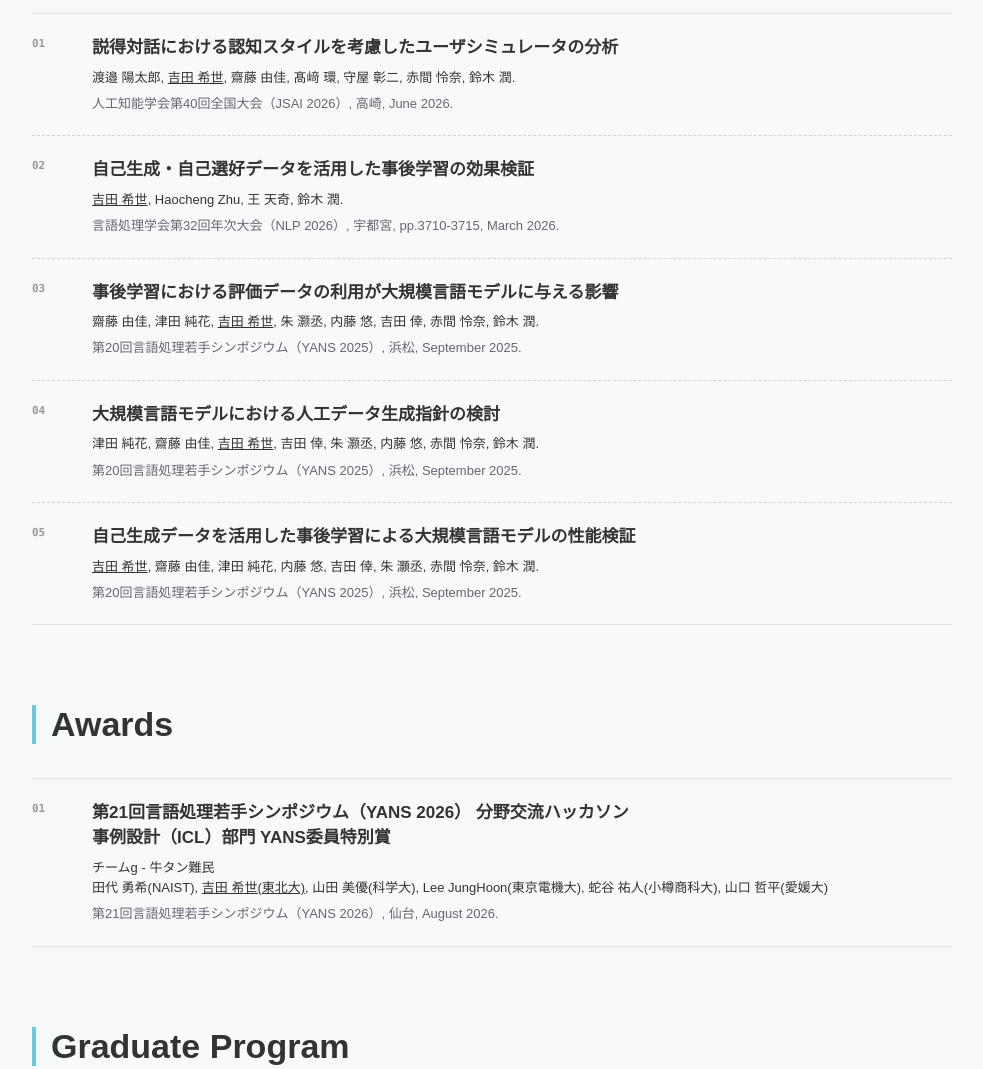
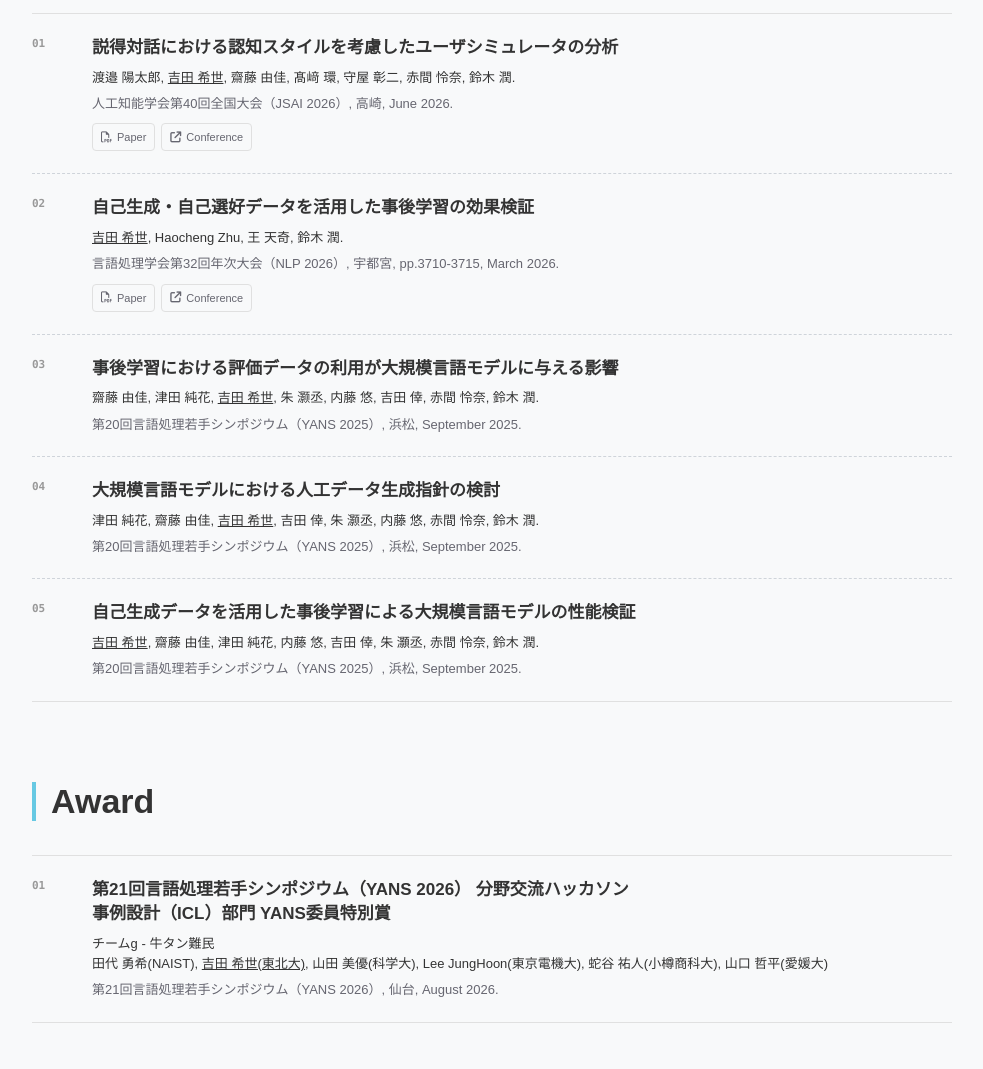
Before and after one commit to KiseYoshida/KiseYoshida.github.io, a plain HTML site: page index.html in a window 1280 px wide. Shown: the part 890-1959 px from the top of the page, without its empty margins (263-1246 px from the left). Drawn offline with Linux system fonts and the light colour scheme.

Commit message:
feat: update portfolio content and styling

```diff
--- a/index.html
+++ b/index.html
@@ -81,6 +81,10 @@
                                     <span class="ja" style="display: none;">共同研究</span>
                                     <span class="en">Collaborative Research</span>
                                 </button>
+                                <button class="nav-submenu-item" onclick="scrollToSubsection('experience-qualifications', 'experience')">
+                                    <span class="ja" style="display: none;">資格</span>
+                                    <span class="en">Qualifications</span>
+                                </button>
                                 <button class="nav-submenu-item" onclick="scrollToSubsection('experience-teaching', 'experience')">
                                     <span class="ja" style="display: none;">ティーチングアシスタント</span>
                                     <span class="en">Teaching Assistant</span>
@@ -112,7 +116,7 @@
         </h2>
         <div class="profile-subsection-content">
             <p>
-                <span class="ja" style="display: none;"><a href="https://www.fai.cds.tohoku.ac.jp/" target="_blank">FaiLab (鈴木潤研究室)</a></span>
+                <span class="ja" style="display: none;"><a href="https://www.fai.cds.tohoku.ac.jp/" target="_blank">FaiLab (鈴木・赤間研究室)</a></span>
                 <span class="en"><a href="https://www.fai.cds.tohoku.ac.jp/" target="_blank">FaiLab (Jun Suzuki Lab)</a></span>
             </p>
             <p><a href="https://www.nlp.ecei.tohoku.ac.jp/" target="_blank">Tohoku NLP Group</a></p>
@@ -191,6 +195,14 @@
                 <div class="publication-venue">
                     人工知能学会第40回全国大会（JSAI 2026）, 高崎, June 2026.
                 </div>
+                <div class="publication-links">
+                    <a href="https://www.jstage.jst.go.jp/article/pjsai/JSAI2026/0/JSAI2026_3YinA64/_pdf/-char/ja" target="_blank" rel="noopener noreferrer">
+                        <i class="fa-regular fa-file-pdf" aria-hidden="true"></i> Paper
+                    </a>
+                    <a href="https://www.jstage.jst.go.jp/article/pjsai/JSAI2026/0/JSAI2026_3YinA64/_article/-char/ja" target="_blank" rel="noopener noreferrer">
+                        <i class="fa-solid fa-arrow-up-right-from-square" aria-hidden="true"></i> Conference
+                    </a>
+                </div>
             </div>
 
             <div class="publication-item">
@@ -202,6 +214,14 @@
                 </div>
                 <div class="publication-venue">
                     言語処理学会第32回年次大会（NLP 2026）, 宇都宮, pp.3710-3715, March 2026.
+                </div>
+                <div class="publication-links">
+                    <a href="https://www.anlp.jp/proceedings/annual_meeting/2026/pdf_dir/C8-17.pdf" target="_blank" rel="noopener noreferrer">
+                        <i class="fa-regular fa-file-pdf" aria-hidden="true"></i> Paper
+                    </a>
+                    <a href="https://www.anlp.jp/proceedings/annual_meeting/2026/#:~:text=%E8%87%AA%E5%B7%B1%E7%94%9F%E6%88%90%E3%83%BB%E8%87%AA%E5%B7%B1%E9%81%B8%E5%A5%BD%E3%83%87%E3%83%BC%E3%82%BF%E3%82%92%E6%B4%BB%E7%94%A8%E3%81%97%E3%81%9F%E4%BA%8B%E5%BE%8C%E5%AD%A6%E7%BF%92%E3%81%AE%E5%8A%B9%E6%9E%9C%E6%A4%9C%E8%A8%BC" target="_blank" rel="noopener noreferrer">
+                        <i class="fa-solid fa-arrow-up-right-from-square" aria-hidden="true"></i> Conference
+                    </a>
                 </div>
             </div>
 
@@ -247,7 +267,7 @@
     <section id="awards" class="content-section">
         <h1>
             <span class="ja" style="display: none;">受賞</span>
-            <span class="en">Awards</span>
+            <span class="en">Award</span>
         </h1>
         <div class="publication-list">
             <div class="publication-item">
@@ -310,6 +330,27 @@
                             <span class="ja" style="display: none;">株式会社 PKSHA Technology</span>
                             <span class="en">PKSHA Technology Inc.</span>
                         </a>
+                    </div>
+                </div>
+            </div>
+        </div>
+        <h2 id="experience-qualifications">
+            <span class="ja" style="display: none;">資格</span>
+            <span class="en">Qualifications</span>
+        </h2>
+        <div class="experience-list">
+            <div class="experience-item">
+                <div class="experience-period">2026.08</div>
+                <div class="experience-body">
+                    <div class="experience-title">
+                        <span class="ja" style="display: none;">JDLA E資格 2026 #2</span>
+                        <span class="en">JDLA Deep Learning for ENGINEER 2026 #2</span>
+                    </div>
+                    <div class="experience-meta">
+                        <div>
+                            <span class="ja" style="display: none;">合格</span>
+                            <span class="en">Passed</span>
+                        </div>
                     </div>
                 </div>
             </div>
@@ -392,7 +433,7 @@
     <!-- フッター -->
     <footer class="footer">
         <div class="footer-content">
-            <div>© 2025 Kise Yoshida</div>
+            <div>© 2025–2026 Kise Yoshida</div>
             <div>
                 <span class="ja" style="display: none;">最終更新日: <span id="lastUpdatedJa"></span></span>
                 <span class="en">Last Updated: <span id="lastUpdatedEn"></span></span>
--- a/script.js
+++ b/script.js
@@ -102,6 +102,7 @@ function toggleLanguage() {
 
 function switchToLanguage(lang) {
     currentLanguage = lang;
+    document.documentElement.lang = lang;
 
     // すべての言語要素を非表示
     const allJaElements = document.querySelectorAll('.ja');
--- a/styles.css
+++ b/styles.css
@@ -23,24 +23,24 @@
 }
 
 body.dark-mode {
-    --page-bg: #111827;
-    --surface-bg: #111827;
-    --sidebar-bg: #1f2937;
-    --sidebar-border: #4b5563;
-    --sidebar-text: #f9fafb;
-    --sidebar-muted: #c7ced8;
-    --sidebar-accent: #9de4f4;
-    --text-primary: #e5e7eb;
-    --text-heading: #f3f4f6;
-    --text-muted: #c7ced8;
-    --text-subtle: #9ca3af;
-    --accent: #67c9e3;
-    --accent-strong: #7dd3fc;
-    --accent-soft: #263244;
-    --secondary: #7dd3fc;
-    --border: #374151;
-    --border-soft: #4b5563;
-    --divider: #4b5563;
+    --page-bg: #07090d;
+    --surface-bg: #0b0f14;
+    --sidebar-bg: #10141a;
+    --sidebar-border: #29313b;
+    --sidebar-text: #f4f7fa;
+    --sidebar-muted: #b8c0ca;
+    --sidebar-accent: #8ddff0;
+    --text-primary: #d8dee6;
+    --text-heading: #f0f3f6;
+    --text-muted: #aeb7c2;
+    --text-subtle: #7f8995;
+    --accent: #53bfd8;
+    --accent-strong: #78d6ea;
+    --accent-soft: #18252d;
+    --secondary: #73ccdf;
+    --border: #252c34;
+    --border-soft: #303842;
+    --divider: #303842;
     --menu-hover: rgba(255, 255, 255, 0.1);
     --focus-ring: #7dd3fc;
 }
```
